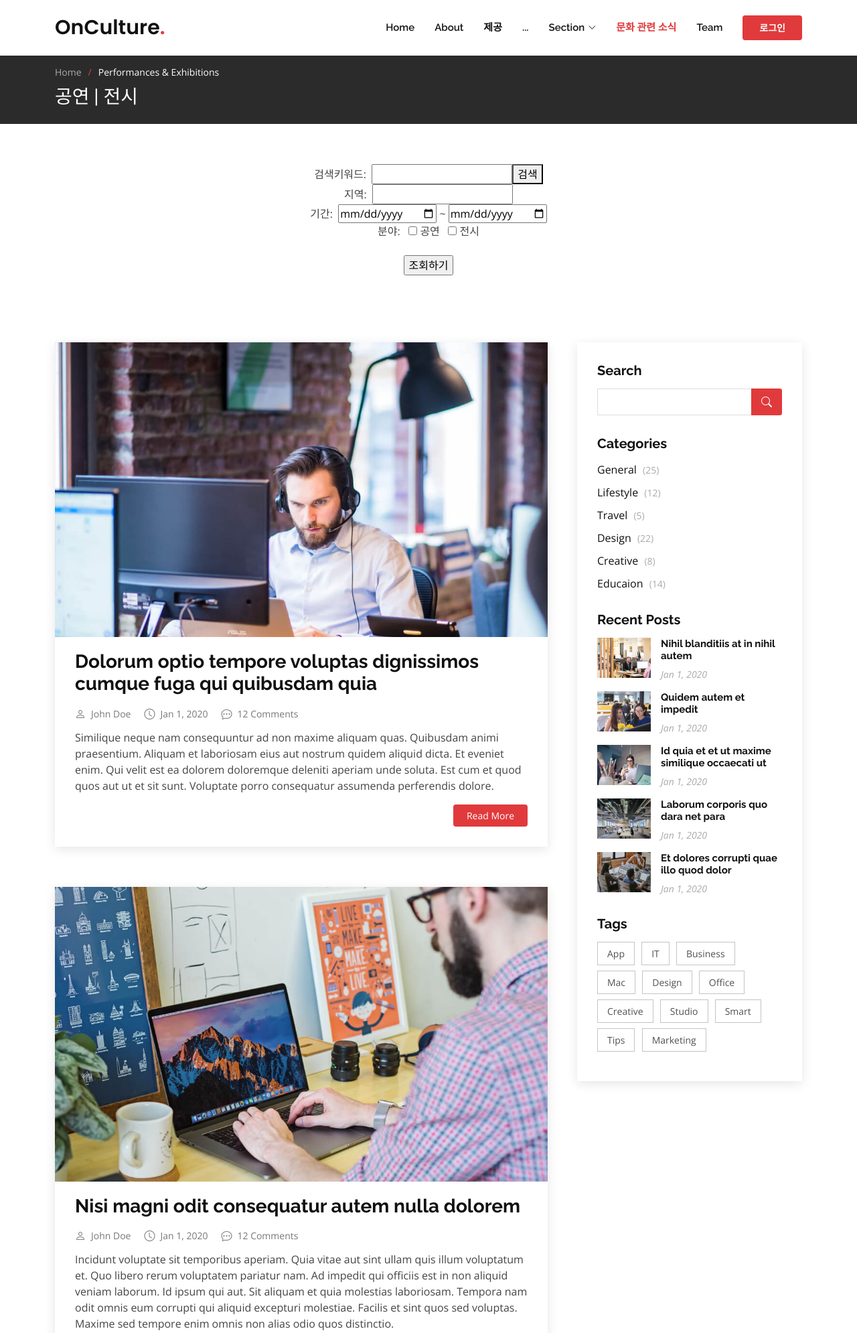
After one commit to hsollc/twoapps_merger_test, a Django app: page /index/performance/ in a window 1280 px wide. The commit adds this page. Shown: the top 1990 px of the page at 67% size. Run offline with Django 4.2, Linux system fonts and the light colour scheme; some libraries are stand-ins or nearby versions.

```diff
--- /dev/null
+++ b/InterfaceApp/templates/performance.html
@@ -0,0 +1,259 @@
+{% extends 'base.html' %}
+
+{% block css %}
+{% endblock %}
+
+{% block content %}
+
+  <main id="main">
+
+    <!-- ======= Breadcrumbs ======= -->
+    <section class="breadcrumbs">
+      <div class="container">
+
+        <ol>
+          <li><a href="/index/">Home</a></li>
+          <li>Performances & Exhibitions</li>
+        </ol>
+        <h2>공연 | 전시</h2>
+
+      </div>
+    </section><!-- End Breadcrumbs -->
+
+    <section class="search" style="text-align: center;">
+      <form action="">
+        검색키워드:&nbsp;&nbsp;<input type="text" name="keyword"><button>검색</button><br>
+        지역:&nbsp;&nbsp;<input type="text" name="area"><br>
+        기간:&nbsp;&nbsp;<input type="date">&nbsp;~&nbsp;<input type="date"><br>
+        분야:&nbsp;&nbsp;
+        <input type="checkbox" value="공연">&nbsp;공연&nbsp;&nbsp;
+        <input type="checkbox" value="전시">&nbsp;전시<br><br>
+        <input type="submit" value="조회하기">
+      </form>
+    </section>
+
+    <!-- ======= Blog Section ======= -->
+    <section id="blog" class="blog">
+      <div class="container" data-aos="fade-up">
+
+        <div class="row">
+
+          <div class="col-lg-8 entries">
+
+            <article class="entry">
+
+              <div class="entry-img">
+                <img src="assets/img/blog/blog-1.jpg" alt="" class="img-fluid">
+              </div>
+
+              <h2 class="entry-title">
+                <a href="blog-single.html">Dolorum optio tempore voluptas dignissimos cumque fuga qui quibusdam quia</a>
+              </h2>
+
+              <div class="entry-meta">
+                <ul>
+                  <li class="d-flex align-items-center"><i class="bi bi-person"></i> <a href="blog-single.html">John Doe</a></li>
+                  <li class="d-flex align-items-center"><i class="bi bi-clock"></i> <a href="blog-single.html"><time datetime="2020-01-01">Jan 1, 2020</time></a></li>
+                  <li class="d-flex align-items-center"><i class="bi bi-chat-dots"></i> <a href="blog-single.html">12 Comments</a></li>
+                </ul>
+              </div>
+
+              <div class="entry-content">
+                <p>
+                  Similique neque nam consequuntur ad non maxime aliquam quas. Quibusdam animi praesentium. Aliquam et laboriosam eius aut nostrum quidem aliquid dicta.
+                  Et eveniet enim. Qui velit est ea dolorem doloremque deleniti aperiam unde soluta. Est cum et quod quos aut ut et sit sunt. Voluptate porro consequatur assumenda perferendis dolore.
+                </p>
+                <div class="read-more">
+                  <a href="blog-single.html">Read More</a>
+                </div>
+              </div>
+
+            </article><!-- End blog entry -->
+
+            <article class="entry">
+
+              <div class="entry-img">
+                <img src="assets/img/blog/blog-2.jpg" alt="" class="img-fluid">
+              </div>
+
+              <h2 class="entry-title">
+                <a href="blog-single.html">Nisi magni odit consequatur autem nulla dolorem</a>
+              </h2>
+
+              <div class="entry-meta">
+                <ul>
+                  <li class="d-flex align-items-center"><i class="bi bi-person"></i> <a href="blog-single.html">John Doe</a></li>
+                  <li class="d-flex align-items-center"><i class="bi bi-clock"></i> <a href="blog-single.html"><time datetime="2020-01-01">Jan 1, 2020</time></a></li>
+                  <li class="d-flex align-items-center"><i class="bi bi-chat-dots"></i> <a href="blog-single.html">12 Comments</a></li>
+                </ul>
+              </div>
+
+              <div class="entry-content">
+                <p>
+                  Incidunt voluptate sit temporibus aperiam. Quia vitae aut sint ullam quis illum voluptatum et. Quo libero rerum voluptatem pariatur nam.
+                  Ad impedit qui officiis est in non aliquid veniam laborum. Id ipsum qui aut. Sit aliquam et quia molestias laboriosam. Tempora nam odit omnis eum corrupti qui aliquid excepturi molestiae. Facilis et sint quos sed voluptas. Maxime sed tempore enim omnis non alias odio quos distinctio.
+                </p>
+                <div class="read-more">
+                  <a href="blog-single.html">Read More</a>
+                </div>
+              </div>
+
+            </article><!-- End blog entry -->
+
+            <article class="entry">
+
+              <div class="entry-img">
+                <img src="assets/img/blog/blog-3.jpg" alt="" class="img-fluid">
+              </div>
+
+              <h2 class="entry-title">
+                <a href="blog-single.html">Possimus soluta ut id suscipit ea ut. In quo quia et soluta libero sit sint.</a>
+              </h2>
+
+              <div class="entry-meta">
+                <ul>
+                  <li class="d-flex align-items-center"><i class="bi bi-person"></i> <a href="blog-single.html">John Doe</a></li>
+                  <li class="d-flex align-items-center"><i class="bi bi-clock"></i> <a href="blog-single.html"><time datetime="2020-01-01">Jan 1, 2020</time></a></li>
+                  <li class="d-flex align-items-center"><i class="bi bi-chat-dots"></i> <a href="blog-single.html">12 Comments</a></li>
+                </ul>
+              </div>
+
+              <div class="entry-content">
+                <p>
+                  Aut iste neque ut illum qui perspiciatis similique recusandae non. Fugit autem dolorem labore omnis et. Eum temporibus fugiat voluptate enim tenetur sunt omnis.
+                  Doloremque est saepe laborum aut. Ipsa cupiditate ex harum at recusandae nesciunt. Ut dolores velit.
+                </p>
+                <div class="read-more">
+                  <a href="blog-single.html">Read More</a>
+                </div>
+              </div>
+
+            </article><!-- End blog entry -->
+
+            <article class="entry">
+
+              <div class="entry-img">
+                <img src="assets/img/blog/blog-4.jpg" alt="" class="img-fluid">
+              </div>
+
+              <h2 class="entry-title">
+                <a href="blog-single.html">Non rem rerum nam cum quo minus. Dolor distinctio deleniti explicabo eius exercitationem.</a>
+              </h2>
+
+              <div class="entry-meta">
+                <ul>
+                  <li class="d-flex align-items-center"><i class="bi bi-person"></i> <a href="blog-single.html">John Doe</a></li>
+                  <li class="d-flex align-items-center"><i class="bi bi-clock"></i> <a href="blog-single.html"><time datetime="2020-01-01">Jan 1, 2020</time></a></li>
+                  <li class="d-flex align-items-center"><i class="bi bi-chat-dots"></i> <a href="blog-single.html">12 Comments</a></li>
+                </ul>
+              </div>
+
+              <div class="entry-content">
+                <p>
+                  Aspernatur rerum perferendis et sint. Voluptates cupiditate voluptas atque quae. Rem veritatis rerum enim et autem. Saepe atque cum eligendi eaque iste omnis a qui.
+                  Quia sed sunt. Ea asperiores expedita et et delectus voluptates rerum. Id saepe ut itaque quod qui voluptas nobis porro rerum. Quam quia nesciunt qui aut est non omnis. Inventore occaecati et quaerat magni itaque nam voluptas. Voluptatem ducimus sint id earum ut nesciunt sed corrupti nemo.
+                </p>
+                <div class="read-more">
+                  <a href="blog-single.html">Read More</a>
+                </div>
+              </div>
+
+            </article><!-- End blog entry -->
+
+            <div class="blog-pagination">
+              <ul class="justify-content-center">
+                <li><a href="#">1</a></li>
+                <li class="active"><a href="#">2</a></li>
+                <li><a href="#">3</a></li>
+              </ul>
+            </div>
+
+          </div><!-- End blog entries list -->
+
+          <div class="col-lg-4">
+
+            <div class="sidebar">
+
+              <h3 class="sidebar-title">Search</h3>
+              <div class="sidebar-item search-form">
+                <form action="">
+                  <input type="text">
+                  <button type="submit"><i class="bi bi-search"></i></button>
+                </form>
+              </div><!-- End sidebar search formn-->
+
+              <h3 class="sidebar-title">Categories</h3>
+              <div class="sidebar-item categories">
+                <ul>
+                  <li><a href="#">General <span>(25)</span></a></li>
+                  <li><a href="#">Lifestyle <span>(12)</span></a></li>
+                  <li><a href="#">Travel <span>(5)</span></a></li>
+                  <li><a href="#">Design <span>(22)</span></a></li>
+                  <li><a href="#">Creative <span>(8)</span></a></li>
+                  <li><a href="#">Educaion <span>(14)</span></a></li>
+                </ul>
+              </div><!-- End sidebar categories-->
+
+              <h3 class="sidebar-title">Recent Posts</h3>
+              <div class="sidebar-item recent-posts">
+                <div class="post-item clearfix">
+                  <img src="assets/img/blog/blog-recent-1.jpg" alt="">
+                  <h4><a href="blog-single.html">Nihil blanditiis at in nihil autem</a></h4>
+                  <time datetime="2020-01-01">Jan 1, 2020</time>
+                </div>
+
+                <div class="post-item clearfix">
+                  <img src="assets/img/blog/blog-recent-2.jpg" alt="">
+                  <h4><a href="blog-single.html">Quidem autem et impedit</a></h4>
+                  <time datetime="2020-01-01">Jan 1, 2020</time>
+                </div>
+
+                <div class="post-item clearfix">
+                  <img src="assets/img/blog/blog-recent-3.jpg" alt="">
+                  <h4><a href="blog-single.html">Id quia et et ut maxime similique occaecati ut</a></h4>
+                  <time datetime="2020-01-01">Jan 1, 2020</time>
+                </div>
+
+                <div class="post-item clearfix">
+                  <img src="assets/img/blog/blog-recent-4.jpg" alt="">
+                  <h4><a href="blog-single.html">Laborum corporis quo dara net para</a></h4>
+                  <time datetime="2020-01-01">Jan 1, 2020</time>
+                </div>
+
+                <div class="post-item clearfix">
+                  <img src="assets/img/blog/blog-recent-5.jpg" alt="">
+                  <h4><a href="blog-single.html">Et dolores corrupti quae illo quod dolor</a></h4>
+                  <time datetime="2020-01-01">Jan 1, 2020</time>
+                </div>
+
+              </div><!-- End sidebar recent posts-->
+
+              <h3 class="sidebar-title">Tags</h3>
+              <div class="sidebar-item tags">
+                <ul>
+                  <li><a href="#">App</a></li>
+                  <li><a href="#">IT</a></li>
+                  <li><a href="#">Business</a></li>
+                  <li><a href="#">Mac</a></li>
+                  <li><a href="#">Design</a></li>
+                  <li><a href="#">Office</a></li>
+                  <li><a href="#">Creative</a></li>
+                  <li><a href="#">Studio</a></li>
+                  <li><a href="#">Smart</a></li>
+                  <li><a href="#">Tips</a></li>
+                  <li><a href="#">Marketing</a></li>
+                </ul>
+              </div><!-- End sidebar tags-->
+
+            </div><!-- End sidebar -->
+
+          </div><!-- End blog sidebar -->
+
+        </div>
+
+      </div>
+    </section><!-- End Blog Section -->
+
+  </main><!-- End #main -->
+
+{% endblock %}
--- a/InterfaceApp/urls.py
+++ b/InterfaceApp/urls.py
@@ -5,6 +5,6 @@ app_name = 'InterfaceApp'
 
 urlpatterns = [
     path('', views.index, name='index'),
-    path('news/', views.news, name='news'),
     path('login/', views.login, name='login'),
+    path('performance/', views.performance, name='performance')
 ]
--- a/InterfaceApp/views.py
+++ b/InterfaceApp/views.py
@@ -5,8 +5,9 @@ from django.http import HttpResponse
 def index(request):
     return render(request, "index.html")
 
-def news(request):
-    return render(request, "news.html")
-
 def login(request):
     return render(request, "login.html")
+
+def performance(request):
+
+    return render(request, "performance.html")
```
Also changed, not shown: InterfaceApp/api.py (added, +10 -0 lines), InterfaceApp/templates/index.html (+5 -6 lines), 1 other file.
